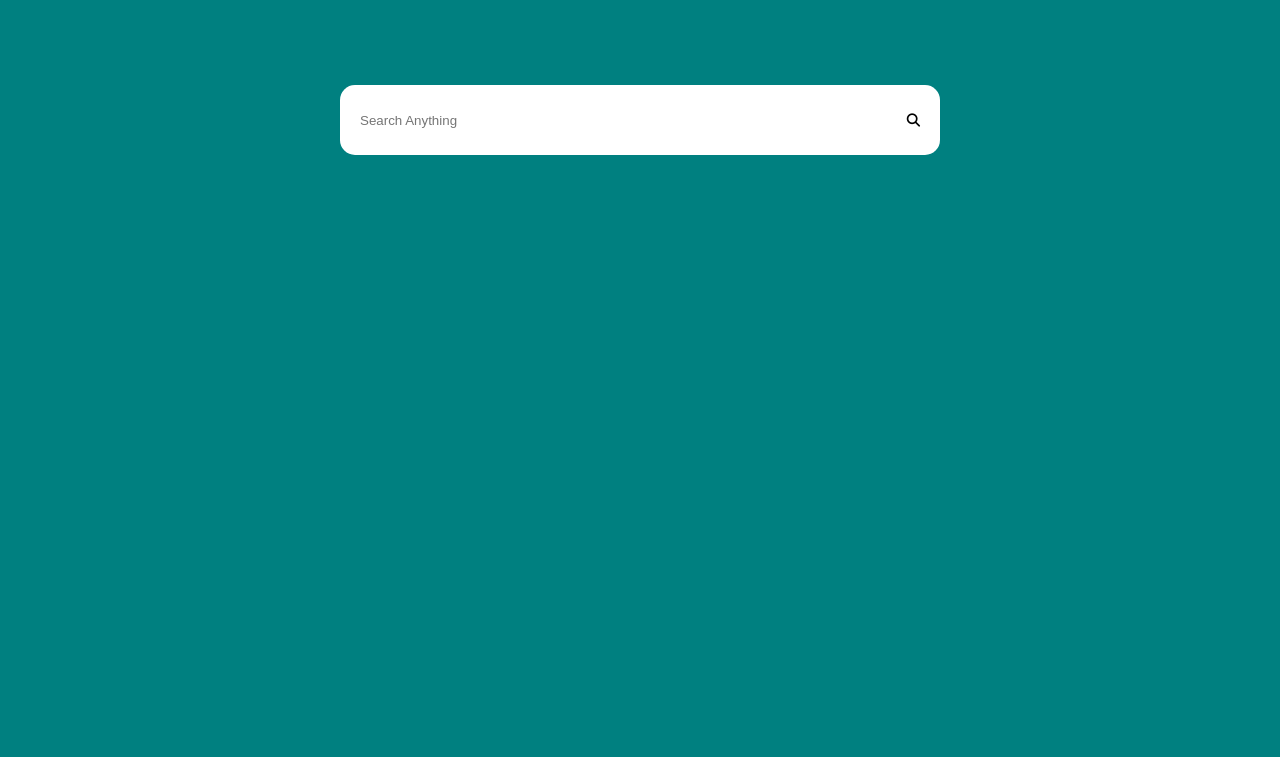
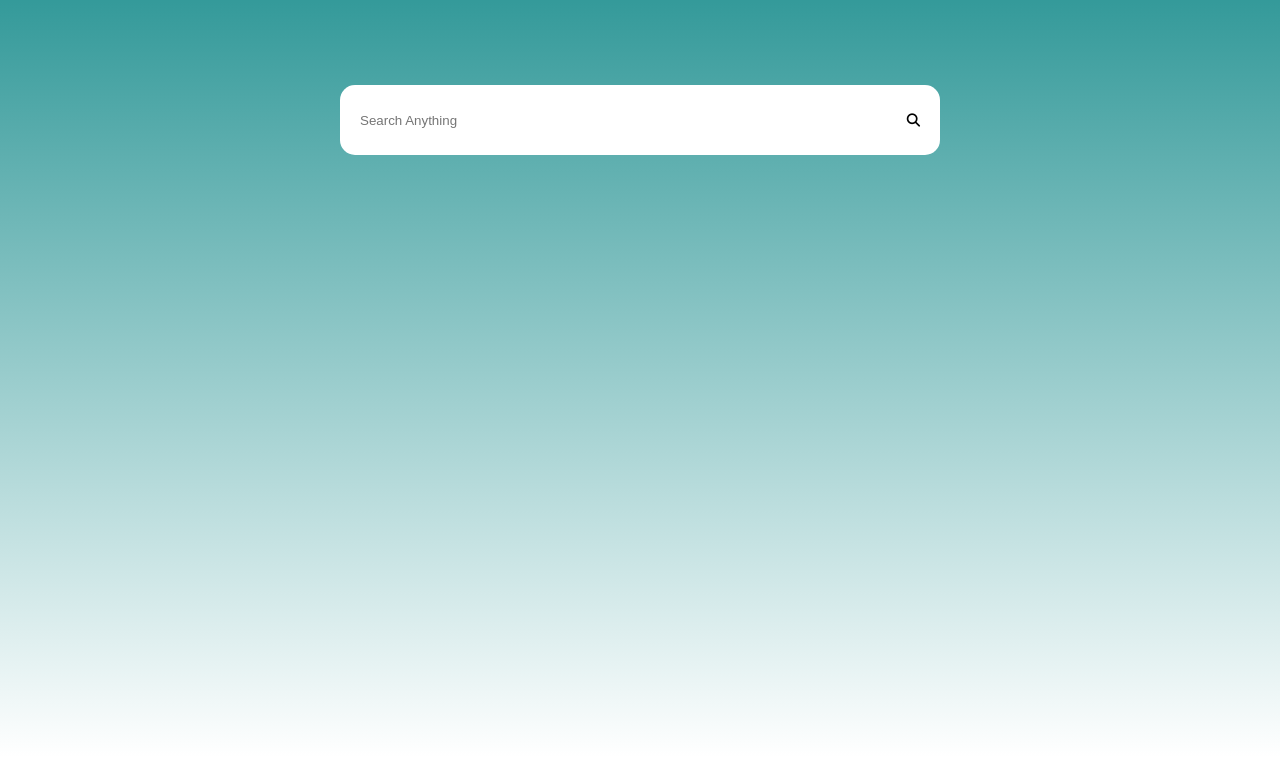
Before and after one commit to mahuachanda/RealTimeFrontendProjects, a plain HTML site: page Autocomplete Search Box/index.html in a window 1280 px wide. Shown: the part 193-950 px from the top of the page. Before the commit the page ends 800 px from the top, so only its background shows below. Drawn offline with Linux system fonts and the light colour scheme.

Commit message:
added background linear gradient

```diff
--- a/Autocomplete Search Box/styles.css
+++ b/Autocomplete Search Box/styles.css
@@ -5,9 +5,10 @@
 }
 
 body{
-    height: 100%;
-    /* background: linear-gradient(to bottom,teal,white); */
-    background-color: teal;
+    width:100%;
+    height: 100vh;
+     background: linear-gradient(to bottom,teal,white);
+    /* background-color: teal; */
     color:#333;
 }
 #header{
```
